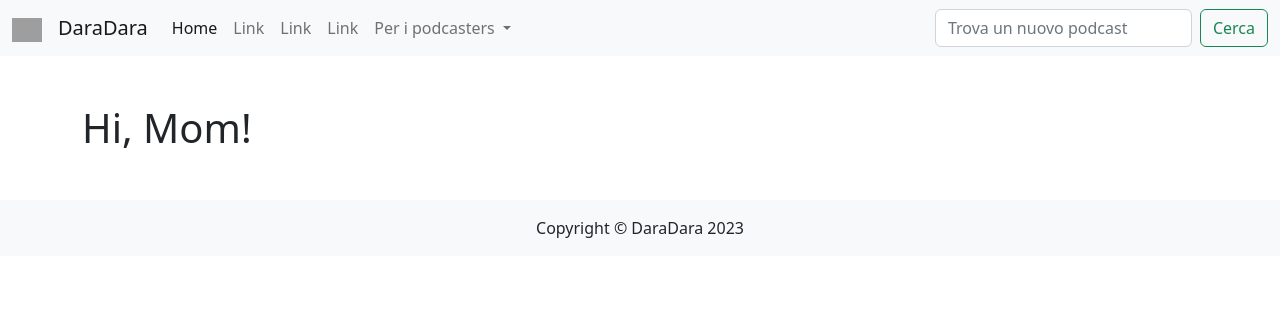
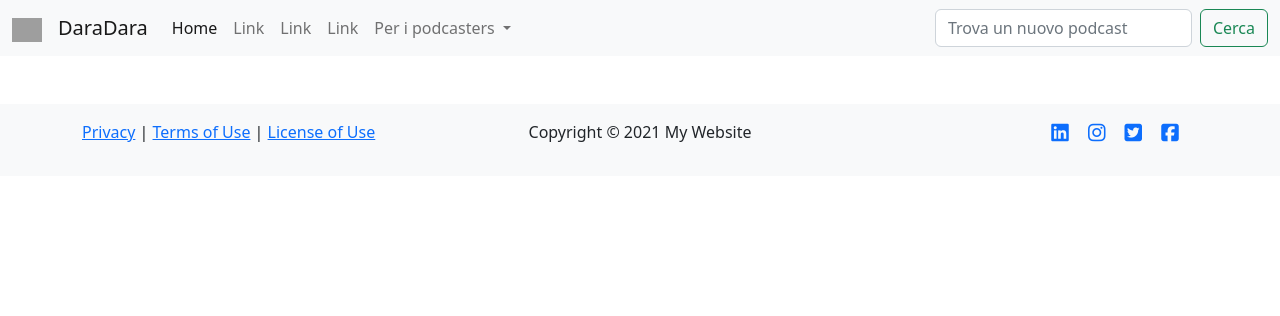
Before and after one commit to nMaax/daradara, a Flask app: page / in a window 1280 px wide. Shown: the top 316 px of the page. Run offline with Flask 2, Linux system fonts and the light colour scheme; some libraries are stand-ins or nearby versions; grey boxes are pictures that could not be loaded.

Commit message:
Refined layout footer and navbar

```diff
--- a/templates/layout.html
+++ b/templates/layout.html
@@ -9,7 +9,10 @@
     <!-- Bootstrap CSS -->
     <link href="https://cdn.jsdelivr.net/npm/bootstrap@5.2.3/dist/css/bootstrap.min.css" rel="stylesheet" integrity="sha384-rbsA2VBKQhggwzxH7pPCaAqO46MgnOM80zW1RWuH61DGLwZJEdK2Kadq2F9CUG65" crossorigin="anonymous">
 
-    <title>DaraDara - {% block title %}base{% endblock %}</title>
+    <!-- Fontawesome icons -->
+    <script src="https://kit.fontawesome.com/deded870c8.js" crossorigin="anonymous"></script>
+
+    <title>DaraDara{% block title %} - base{% endblock %}</title>
 </head>
 <body>
     <!-- TODO Navbar -->
@@ -60,15 +63,30 @@
     <div class="container mt-5">
         {% block content %}
             <!-- Your page content goes here -->
-            <h1>Hi, Mom!</h1>
         {% endblock %}
     </div>
 
     <!-- Footer -->
+    <!-- TODO togliere il colore blu sui link <a> -->
     <footer class="bg-light py-3 mt-5">
-    <div class="container">
-        <p class="text-center mb-0">Copyright &copy; DaraDara 2023</p>
-    </div>
+        <div class="container">
+            <div class="row">
+                <div class="col-4">
+                    <p>
+                        <a href="/privacy">Privacy</a> | <a href="/terms">Terms of Use</a> | <a href="/license">License of Use</a>
+                    </p>
+                </div>
+                <div class="col">
+                    <p class="text-center">Copyright &copy; 2021 My Website</p>
+                </div>
+                <div class="col-2 offset-2 d-flex flex-row-reverse justify-content-evenly social-icons">
+                    <a href="#"><i class="fab fa-facebook-square fa-lg"></i></a>
+                    <a href="#"><i class="fab fa-twitter-square fa-lg"></i></a>
+                    <a href="#"><i class="fab fa-instagram fa-lg"></i></a>
+                    <a href="#"><i class="fab fa-linkedin fa-lg"></i></a>
+                </div>
+            </div>
+        </div>
     </footer>
 
     <script src="https://cdn.jsdelivr.net/npm/bootstrap@5.2.3/dist/js/bootstrap.bundle.min.js" integrity="sha384-kenU1KFdBIe4zVF0s0G1M5b4hcpxyD9F7jL+jjXkk+Q2h455rYXK/7HAuoJl+0I4" crossorigin="anonymous"></script>
```
